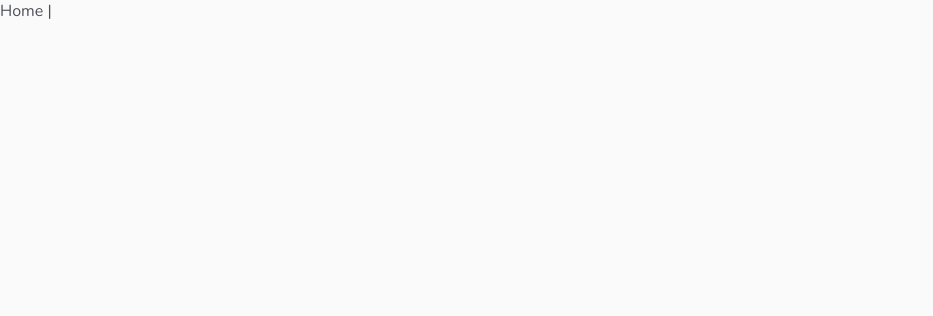
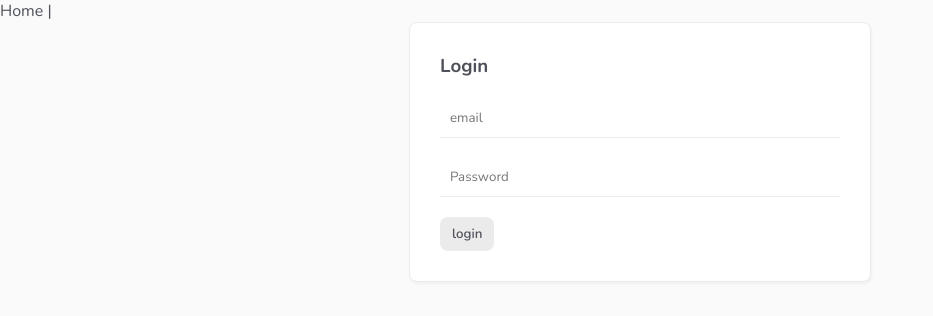
Before and after one commit to aleksandar-stotka/my_music_list, a Vue app: page /login in a window 1280 px wide. Before the commit this address had no page. Shown: the top 316 px of the page, without its empty margins (0-933 px from the left). Built offline with nearby package versions, Linux system fonts and the light colour scheme.

Commit message:
set-login-user-done

```diff
--- a/package.json
+++ b/package.json
@@ -9,6 +9,7 @@
   },
   "dependencies": {
     "core-js": "^3.8.3",
+    "firebase": "^8.0.0",
     "vue": "^3.2.13",
     "vue-router": "^4.0.3"
   },
--- a/src/router/index.js
+++ b/src/router/index.js
@@ -1,5 +1,6 @@
 import { createRouter, createWebHistory } from 'vue-router'
 import HomeView from '../views/HomeView.vue'
+import LoginView from "@/views/auth/LoginView.vue"
 
 const routes = [
   {
@@ -7,6 +8,12 @@
     name: 'home',
     component: HomeView
   },
+  {
+    path: '/login',
+    name: 'login',
+    component: LoginView
+  },
+
 
 ]
 
--- /dev/null
+++ b/src/views/auth/LoginView.vue
@@ -0,0 +1,47 @@
+<template>
+    <form @submit.prevent="handleSubmit">
+
+     <h3>Login</h3>
+
+     <input type="email" placeholder="email" v-model="email">
+     <input type="password" placeholder="Password" v-model="password">
+     <div v-if="error">{{ error }}</div>
+     <button>login</button>
+
+    </form>
+</template>
+
+<script>
+import { ref } from 'vue';
+import useLogin from "@/composables/useLogin"
+
+export default {
+    setup() {
+      const {error, login} = useLogin()
+
+        const email = ref("")
+        const password = ref('')
+
+         const handleSubmit = async () => {
+               await login(email.value,password.value)
+              if(!error.value) {
+                console.log("user is in")
+
+
+              }
+
+
+
+         }
+
+
+
+
+        return {email,password, error,handleSubmit}
+    }
+};
+</script>
+
+<style lang="scss" scoped>
+
+</style>
```
Also changed, not shown: 1 other file (tests, documents, lock files or other folders).
